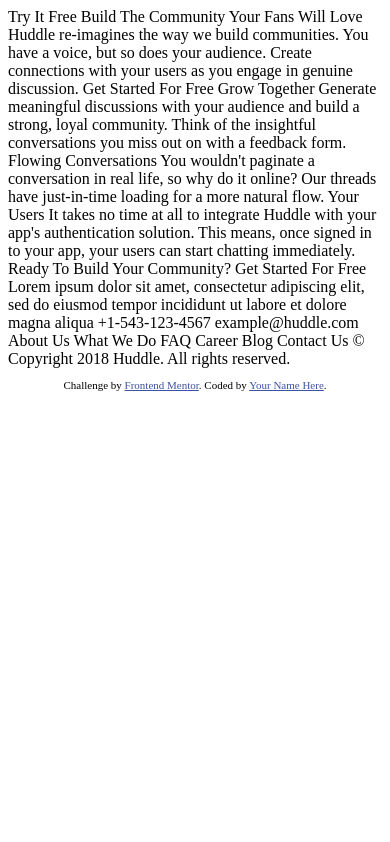
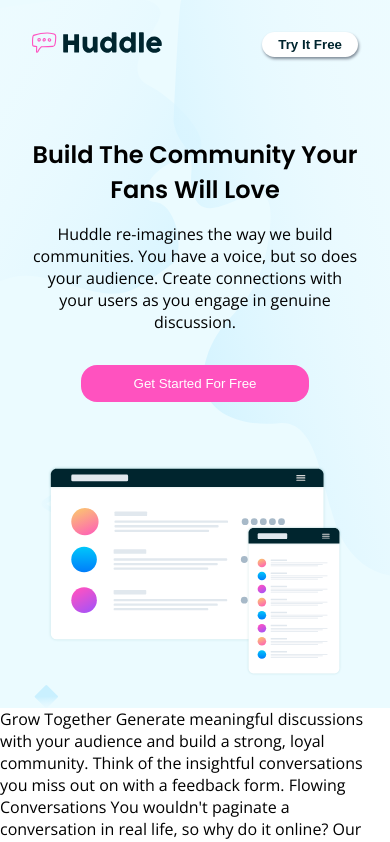
Before and after one commit to HualDev/HuddleLandingPage, a plain HTML site: page index.html in a window 390 px wide. Shown: the top 842 px of the page. Drawn offline with nearby package versions, Linux system fonts and the light colour scheme.

Commit message:
Header Mobile version

```diff
--- a/index.html
+++ b/index.html
@@ -3,27 +3,35 @@
 <head>
   <meta charset="UTF-8">
   <meta name="viewport" content="width=device-width, initial-scale=1.0"> <!-- displays site properly based on user's device -->
-
+  <link rel="preconnect" href="https://fonts.googleapis.com">
+  <link rel="preconnect" href="https://fonts.gstatic.com" crossorigin>
+  <link href="https://fonts.googleapis.com/css2?family=Open+Sans:wght@400;700&family=Poppins:wght@600&display=swap" rel="stylesheet">
   <link rel="icon" type="image/png" sizes="32x32" href="./images/favicon-32x32.png">
-
+  <link rel="stylesheet" href="./style.css">
   <title>Frontend Mentor | Huddle landing page with alternating feature blocks</title>
 
-  <!-- Feel free to remove these styles or customise in your own stylesheet 👍 -->
-  <style>
-    .attribution { font-size: 11px; text-align: center; }
-    .attribution a { color: hsl(228, 45%, 44%); }
-  </style>
 </head>
 <body>
+  <main>
+    <header>
+      <nav>
+        <img src="./images/logo.svg" alt="Logo Image">
+        <button>Try It Free</button>
+      </nav>
 
-  Try It Free
+      <h1>Build The Community Your Fans Will Love</h1>
 
-  Build The Community Your Fans Will Love
+      <p>
+        Huddle re-imagines the way we build communities. You have a voice, but so does your audience.
+        Create connections with your users as you engage in genuine discussion.
+      </p>
 
-  Huddle re-imagines the way we build communities. You have a voice, but so does your audience.
-  Create connections with your users as you engage in genuine discussion.
+      <button class="free">Get Started For Free</button>
 
-  Get Started For Free
+      <img class="mockup" src="./images/illustration-mockups.svg" alt="Mockup Ilustration">
+    </header>
+  </main>
+
 
   Grow Together
 
@@ -63,7 +71,7 @@
   <footer>
     <p class="attribution">
       Challenge by <a href="https://www.frontendmentor.io?ref=challenge" target="_blank">Frontend Mentor</a>.
-      Coded by <a href="#">Your Name Here</a>.
+      Coded by <a href="#" target="_blank">Hu@lDev</a>.
     </p>
   </footer>
 </body>
--- /dev/null
+++ b/style.css
@@ -0,0 +1,86 @@
+:root{
+    --pink: hsl(322, 100%, 66%);
+    --veryPaleCyan: hsl(193, 100%, 96%);
+    --veryDarkCyan: hsl(192, 100%, 9%);
+    --grayishBlue: hsl(208, 11%, 55%);
+}
+
+*{
+    box-sizing: border-box;
+}
+
+body{
+    margin: 0;
+    font-family: 'Open Sans', sans-serif;
+}
+
+header{
+    background-color: var(--veryPaleCyan);
+    background-image: url('./images/bg-hero-mobile.svg');
+    background-repeat: no-repeat;
+    background-size: cover;
+    padding: 2rem;
+}
+
+nav{
+    display: flex;
+    justify-content: space-between;
+}
+
+nav img{
+    width: 40%;
+    height: 40%;
+}
+nav button{
+    border: none;
+    color: var(--veryDarkCyan);
+    background-color: white;
+    border-radius: 1rem;
+    padding: 0.3rem 1rem;
+    font-weight: 700;
+    box-shadow: 1px 2px 3px var(--grayishBlue);
+}
+
+header h1{
+    font-family: 'Poppins', sans-serif;
+    text-align: center;
+    font-size: 1.5rem;
+    margin-top: 5rem;
+}
+
+header p{
+    text-align: center;
+    font-weight: 400;
+}
+
+.free{
+    border: none;
+    background-color: var(--pink);
+    color: white;
+    border-radius: 1rem;
+    padding: 0.7rem 2rem;
+    width: 70%;
+    display: block;
+    margin: 2rem auto;
+}
+
+.mockup{
+    width: 90%;
+    height: 90%;
+    display: block;
+    margin: 4rem auto auto;
+}
+
+
+
+
+
+
+.attribution {
+    font-size: 1rem;
+    text-align: center;
+}
+
+.attribution a {
+    color: hsl(228, 45%, 44%);
+}
```
